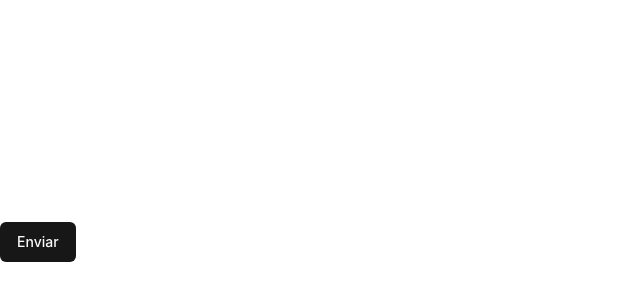
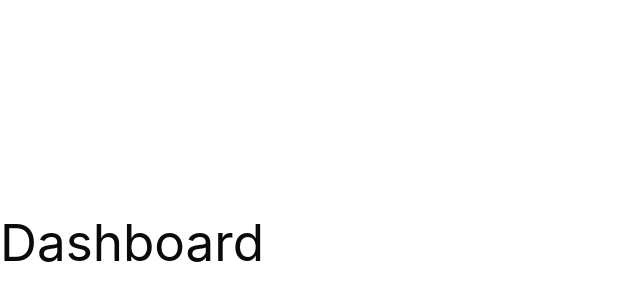
Before and after one commit to GersonDantas/pizza-shop, a React app: page / in a window 1280 px wide. Shown: the part 158-458 px from the top of the page, without its empty margins (0-640 px from the left). Built offline with nearby package versions, Linux system fonts and the light colour scheme; the HTML template or start-up script is replaced by a standard one.

Commit message:
feat: add react-router and initial routes

```diff
--- a/package.json
+++ b/package.json
@@ -14,9 +14,13 @@
     "@rocketseat/eslint-config": "^3.0.12",
     "class-variance-authority": "^0.7.1",
     "clsx": "^2.1.1",
+    "localforage": "^1.10.0",
     "lucide-react": "^0.469.0",
+    "match-sorter": "^8.0.0",
     "react": "^18.3.1",
     "react-dom": "^18.3.1",
+    "react-router-dom": "^7.1.1",
+    "sort-by": "^1.2.0",
     "tailwind-merge": "^2.6.0",
     "tailwindcss-animate": "^1.0.7"
   },
--- a/src/App.tsx
+++ b/src/App.tsx
@@ -1,10 +1,8 @@
 import './global.css'
 
-import { Button } from './components/ui/button'
+import { RouterProvider } from 'react-router-dom'
+import { router } from './routes'
+
 export function App() {
-  return (
-    <div className="flex h-screen items-center justify-center">
-      <Button>Enviar</Button>
-    </div>
-  )
+  return <RouterProvider router={router} />
 }
--- /dev/null
+++ b/src/pages/app/dashboard.tsx
@@ -0,0 +1,3 @@
+export function Dashboard() {
+  return <h1>Dashboard</h1>
+}
--- /dev/null
+++ b/src/pages/auth/sign-in.tsx
@@ -0,0 +1,3 @@
+export function SignIn() {
+  return <h1>SignIn</h1>
+}
--- /dev/null
+++ b/src/routes.tsx
@@ -0,0 +1,14 @@
+import { createBrowserRouter } from 'react-router-dom'
+import { Dashboard } from './pages/app/dashboard'
+import { SignIn } from './pages/auth/sign-in'
+
+export const router = createBrowserRouter([
+  {
+    path: '/',
+    element: <Dashboard />,
+  },
+  {
+    path: '/sign-in',
+    element: <SignIn />,
+  },
+])
```
Also changed, not shown: 1 other file (tests, documents, lock files or other folders).
